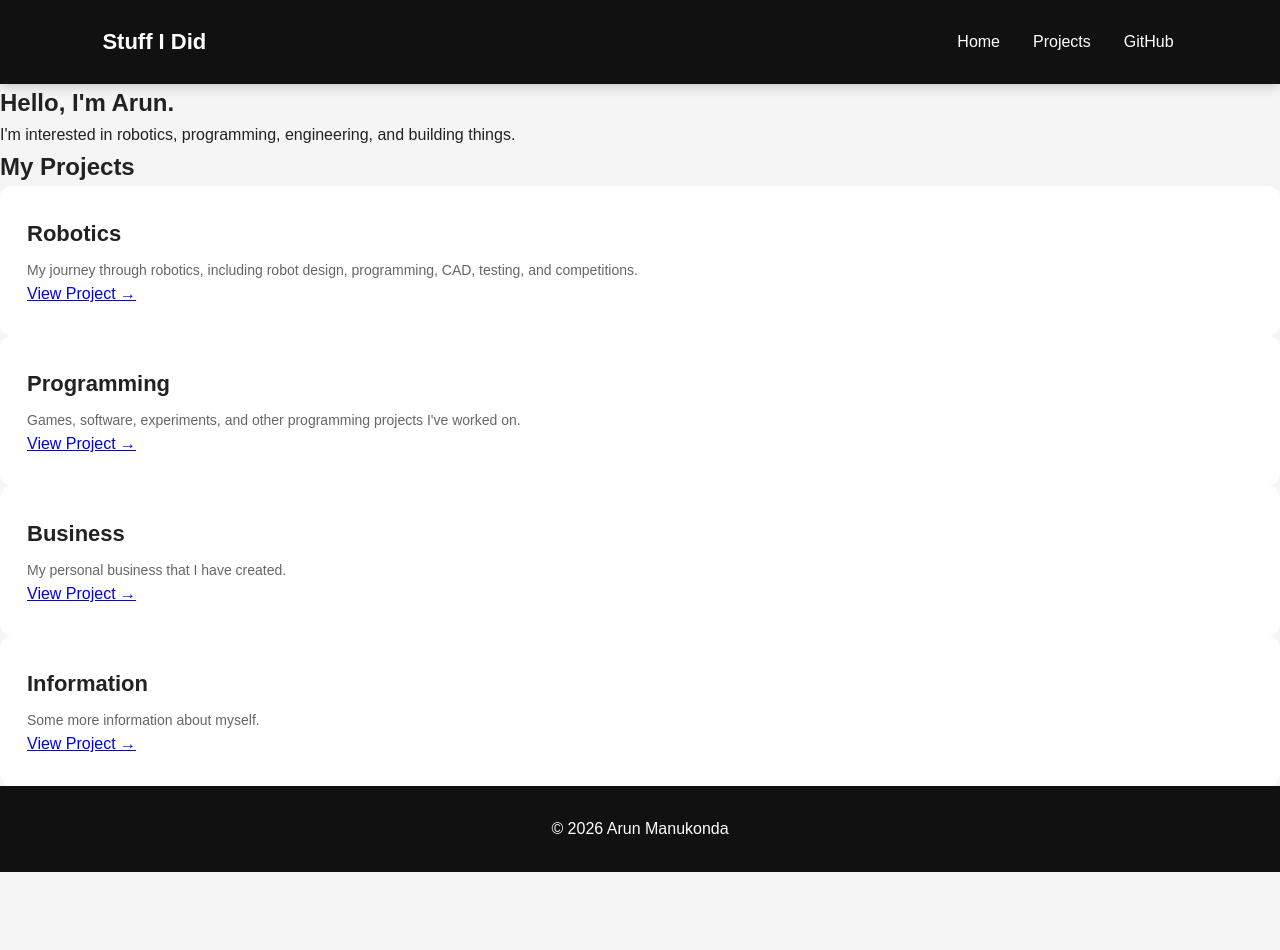
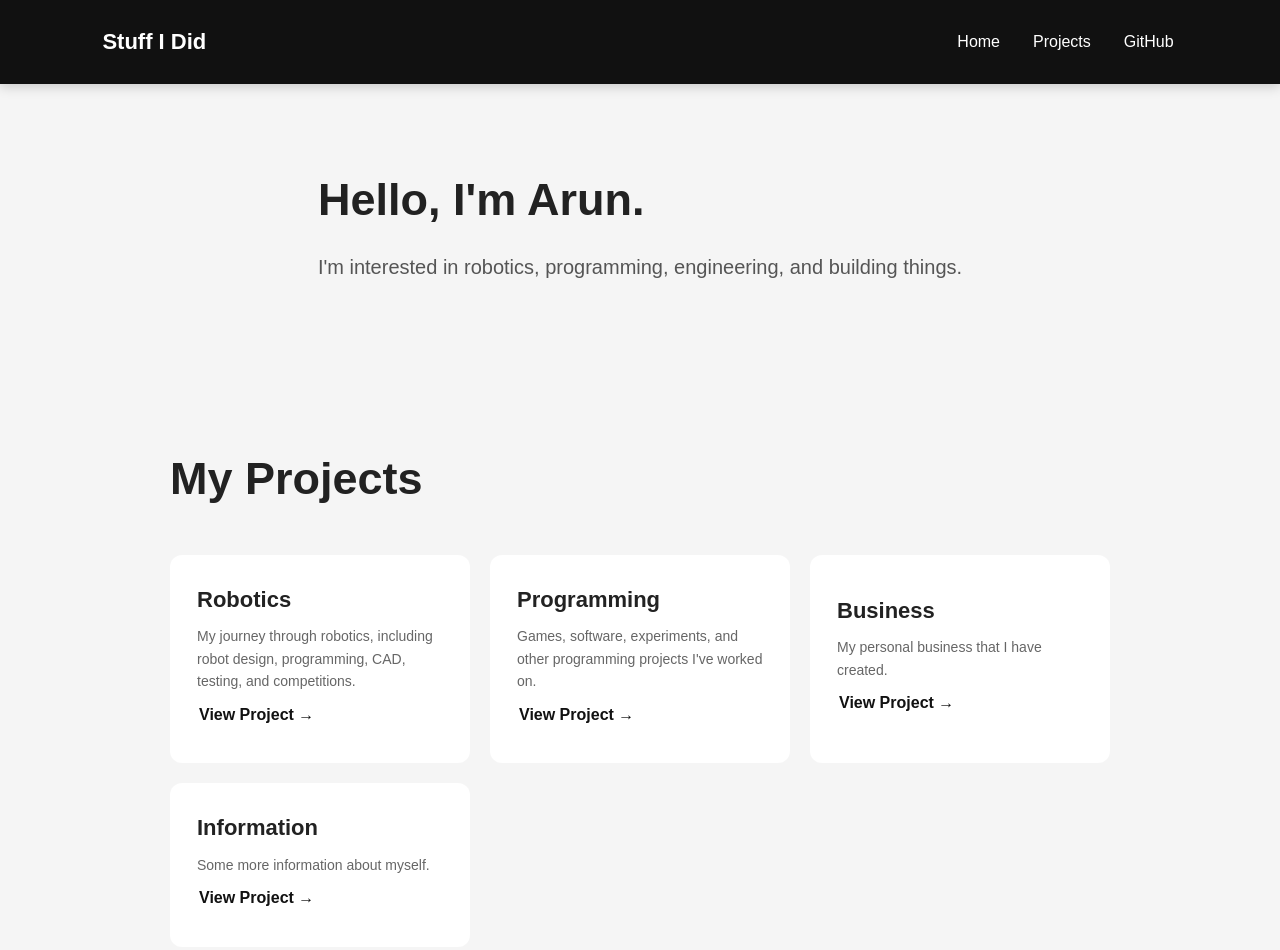
Before and after one commit to toasterereerrerrr/StuffIdid, a plain HTML site: page index.html in a window 1280 px wide. Shown: the top 950 px of the page. Before the commit the page ends 872 px from the top, so only its background shows below. Drawn offline with Linux system fonts and the light colour scheme.

Commit message:
Fix index.html styling: add missing .hero, .projects, and .project-grid styles

```diff
--- a/styles.css
+++ b/styles.css
@@ -59,6 +59,27 @@ nav a {
 
 nav a:hover {
     color: #aaa;
+}
+
+/* Hero Section */
+.hero {
+    max-width: 1000px;
+    margin: auto;
+    padding: 80px 30px;
+    flex: 1;
+    display: flex;
+    flex-direction: column;
+    justify-content: center;
+}
+
+.hero h2 {
+    font-size: clamp(32px, 6vw, 45px);
+    margin-bottom: 15px;
+}
+
+.hero p {
+    font-size: clamp(16px, 4vw, 20px);
+    color: #555;
 }
 
 /* Main Content */
@@ -181,11 +202,25 @@ nav a:hover {
 }
 
 /* Projects section */
+.projects {
+    max-width: 1000px;
+    margin: auto;
+    padding: 80px 30px;
+    flex: 1;
+    width: 100%;
+}
+
+.projects h2 {
+    font-size: clamp(32px, 6vw, 45px);
+    margin-bottom: 40px;
+}
+
 .projects-section {
     margin-top: 40px;
 }
 
-.projects-grid {
+.projects-grid,
+.project-grid {
     display: grid;
     grid-template-columns: repeat(auto-fit, minmax(250px, 1fr));
     gap: 20px;
@@ -257,6 +292,24 @@ nav a:hover {
 
 .project-card:hover p {
     color: #333;
+}
+
+.project-card a {
+    color: #111;
+    text-decoration: none;
+    font-weight: bold;
+    padding: 4px 2px;
+    display: inline-flex;
+    align-items: center;
+    min-height: 44px;
+    transition: all 0.3s ease;
+    position: relative;
+    z-index: 1;
+}
+
+.project-card a:hover {
+    text-decoration: underline;
+    transform: translateX(4px);
 }
 
 /* Thin modifier used for the hobbies card on infome.html and similar cards */
@@ -336,6 +389,14 @@ footer {
         padding: 40px 15px;
     }
 
+    .hero {
+        padding: 40px 15px;
+    }
+
+    .projects {
+        padding: 40px 15px;
+    }
+
     .intro {
         margin-bottom: 40px;
     }
@@ -354,7 +415,8 @@ footer {
         height: auto !important;
     }
 
-    .projects-grid {
+    .projects-grid,
+    .project-grid {
         grid-template-columns: 1fr;
     }
 
```
